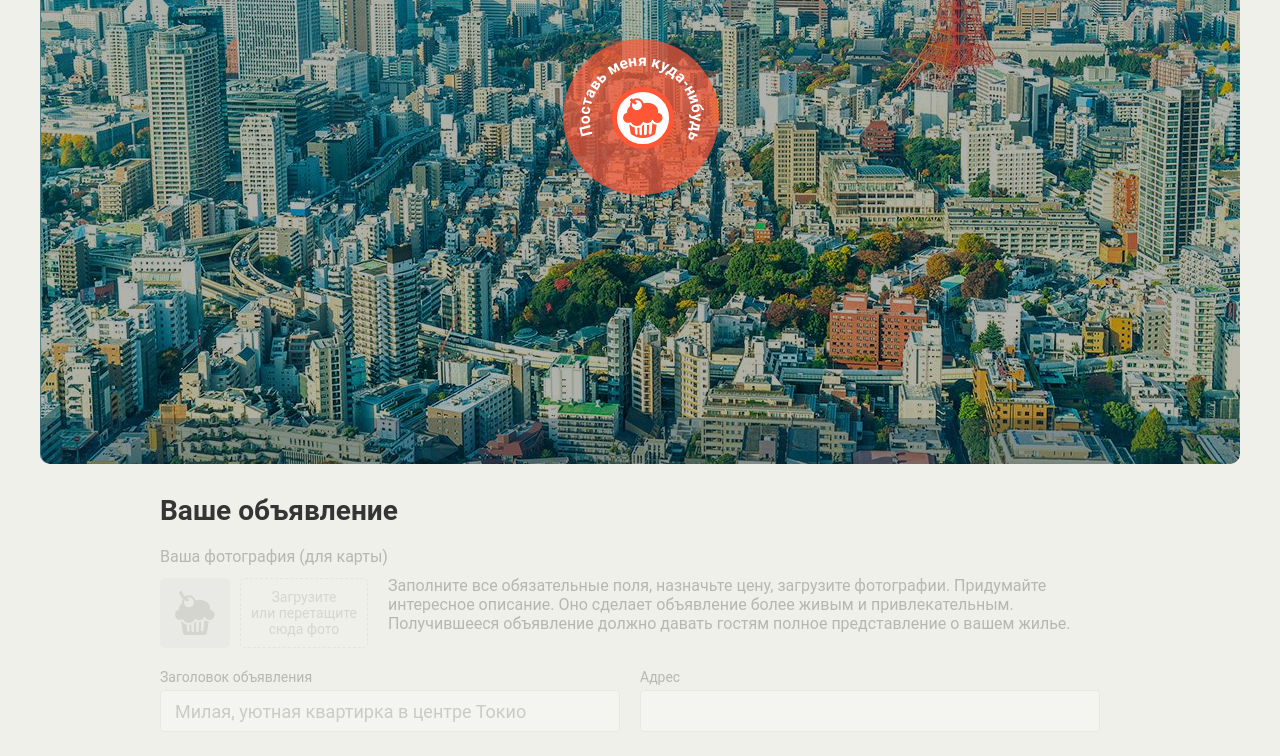
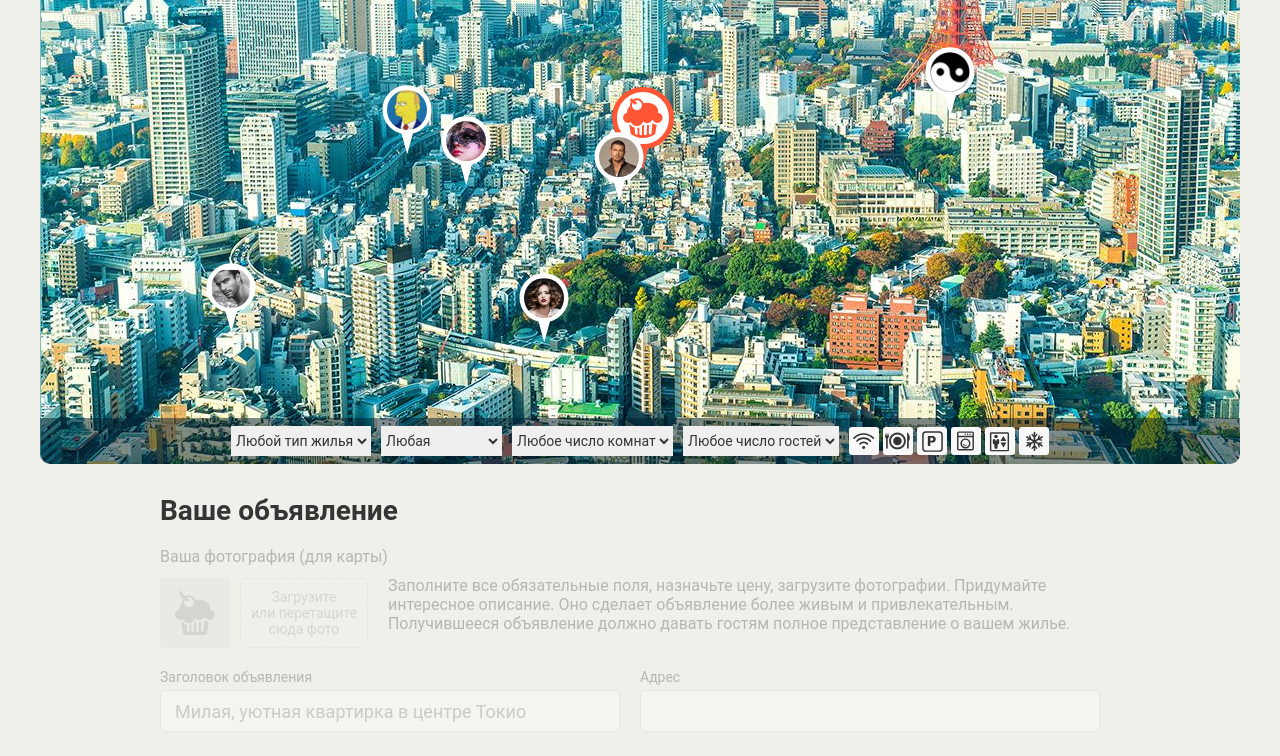
Before and after one commit to boiarka/617977-keksobooking-18, a website: page index.html in a window 1280 px wide. Shown: the part 286-1042 px from the top of the page. Drawn offline with Linux system fonts and the light colour scheme; files whose address does not match are found by name.

Commit message:
личный проект: пока все дома 1 тест

```diff
--- a/index.html
+++ b/index.html
@@ -248,5 +248,6 @@
     </div>
   </template>
 
+		<script src="js/main.js"></script>
 </body>
 </html>
--- a/js/main.js
+++ b/js/main.js
@@ -0,0 +1,67 @@
+'use strict';
+var COUNT_OFFERS = 8;
+var AVATARS = [1, 2, 3, 4, 5, 6, 7, 8];
+var PRICES = [100, 200, 300, 400, 500, 600, 700, 800];
+var TYPES = ['palace', 'flat', 'house', 'bungalo'];
+var CHECKINS = ['12:00', '13:00', '14:00'];
+var CHECKOUTS = ['12:00', '13:00', '14:00'];
+var FEATURES = ['wifi', 'dishwasher', 'parking', 'washer', 'elevator', 'conditioner'];
+var PHOTOS = ['http://o0.github.io/assets/images/tokyo/hotel1.jpg', 'http://o0.github.io/assets/images/tokyo/hotel2.jpg', 'http://o0.github.io/assets/images/tokyo/hotel3.jpg'];
+
+var mapElement = document.querySelector('.map');
+var mapPinsElement = document.querySelector('.map__pins');
+var pinTemplate = document.querySelector('#pin').content.querySelector('.map__pin');
+
+function randomInteger(min, max) {
+  var rand = min + Math.random() * (max + 1 - min);
+  return Math.floor(rand);
+}
+
+function generateData(avatars, prices, types, checkins, checkouts, features, photos) {
+  var data = [];
+  for (var i = 0; i < COUNT_OFFERS; i++) {
+    var obj = {
+      'author': {
+        'avatar': 'img/avatars/user0' + avatars[i] + '.png'
+      },
+      'offer': {
+        'title': 'Квартира ' + avatars[i],
+        'address': '600, 350',
+        'price': prices[i],
+        'type': types[randomInteger(0, 3)],
+        'rooms': randomInteger(1, 5),
+        'guests': randomInteger(1, 5),
+        'checkin': checkins[randomInteger(0, 2)],
+        'checkout': checkouts[randomInteger(0, 2)],
+        'features': features[randomInteger(0, 5)],
+        'description': 'Квартира описание ' + avatars[i],
+        'photos': photos[randomInteger(1, 5)]
+      },
+      'location': {
+        'x': randomInteger(40, 1160),
+        'y': randomInteger(130, 630)
+      }
+    };
+    data.push(obj);
+  }
+  return data;
+}
+
+function renderPins(pins) {
+  var pinElement = pinTemplate.cloneNode(true);
+  pinElement.style.left = pins.location.x + 'px';
+  pinElement.style.top = pins.location.y + 'px';
+  pinElement.querySelector('img').src = pins.author.avatar;
+  pinElement.querySelector('img').alt = pins.offer.title;
+  return pinElement;
+}
+
+mapElement.classList.remove('map--faded');
+
+var dataArray = generateData(AVATARS, PRICES, TYPES, CHECKINS, CHECKOUTS, FEATURES, PHOTOS);
+var fragment = document.createDocumentFragment();
+
+for (var i = 0; i < dataArray.length; i++) {
+  fragment.appendChild(renderPins(dataArray[i]));
+}
+mapPinsElement.appendChild(fragment);
--- a/package.json
+++ b/package.json
@@ -11,7 +11,7 @@
     "url": "https://github.com/htmlacademy-javascript/617977-keksobooking-18/issues"
   },
   "devDependencies": {
-    "eslint": "6.3.0",
+    "eslint": "^6.3.0",
     "eslint-config-htmlacademy": "0.5.2"
   },
   "license": "MIT",
```
